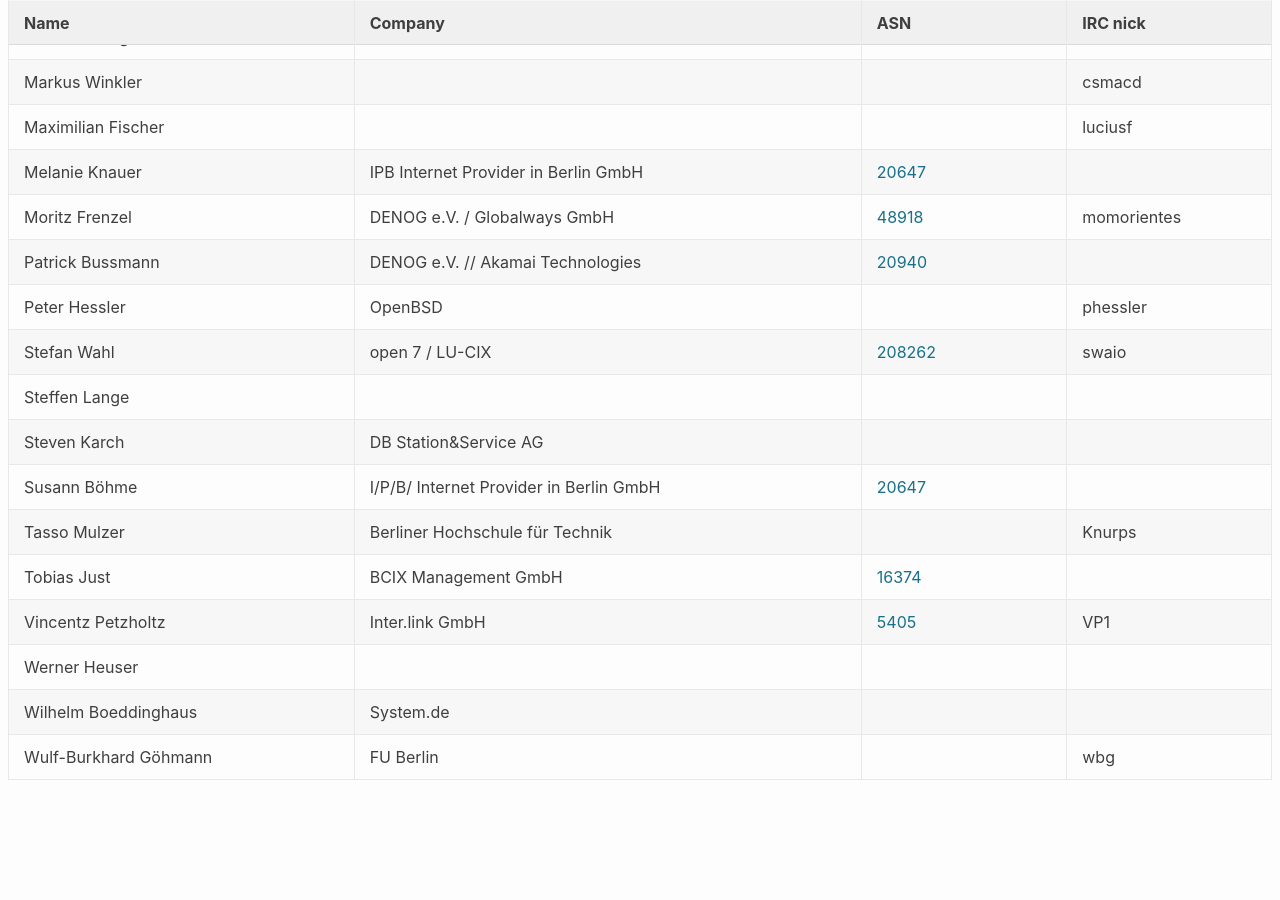
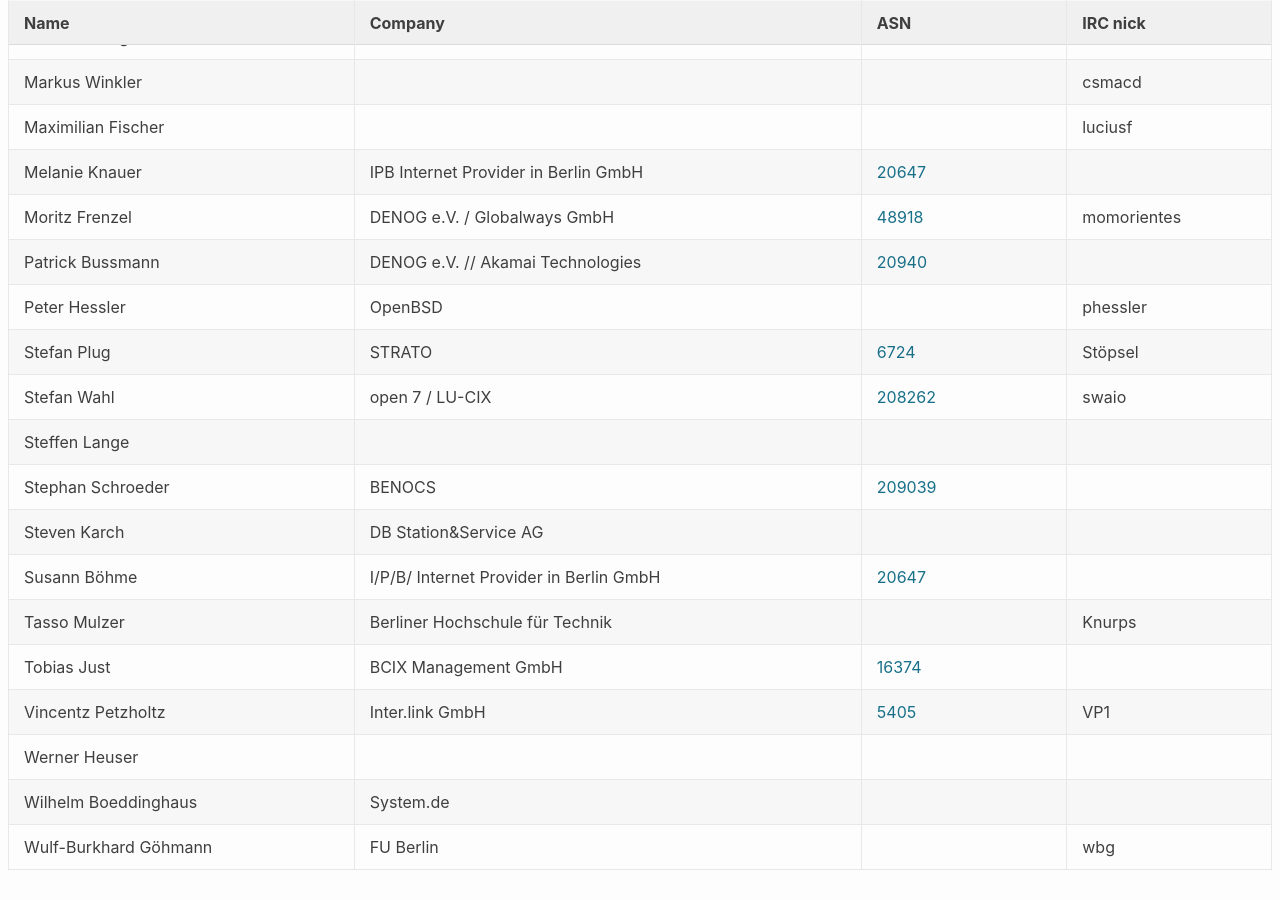
Before and after one commit to denog/pretix-attendeelist, a Jekyll site: the page built from meetup2023_02/index.markdown, in a window 1280 px wide and 900 px high, scrolled down 939 px. Built offline with Jekyll 4.4.1, drawn with Linux system fonts in a browser that asks for light colours; before the commit the page ends 1749 px from its top, so only the background shows below that.

Commit message:
Latest data: Tue Mar 14 08:48:53 UTC 2023

```diff
--- a/_data/attendees_denog_meetup_2023_02.json
+++ b/_data/attendees_denog_meetup_2023_02.json
@@ -162,6 +162,12 @@
     "asn": null
   },
   {
+    "name": "Stefan Plug",
+    "company": "STRATO",
+    "irc": "Stöpsel",
+    "asn": "6724"
+  },
+  {
     "name": "Stefan Wahl",
     "company": "open 7 / LU-CIX",
     "irc": "swaio",
@@ -172,6 +178,12 @@
     "company": null,
     "irc": null,
     "asn": null
+  },
+  {
+    "name": "Stephan Schroeder",
+    "company": "BENOCS",
+    "irc": null,
+    "asn": "209039"
   },
   {
     "name": "Steven Karch",
```
